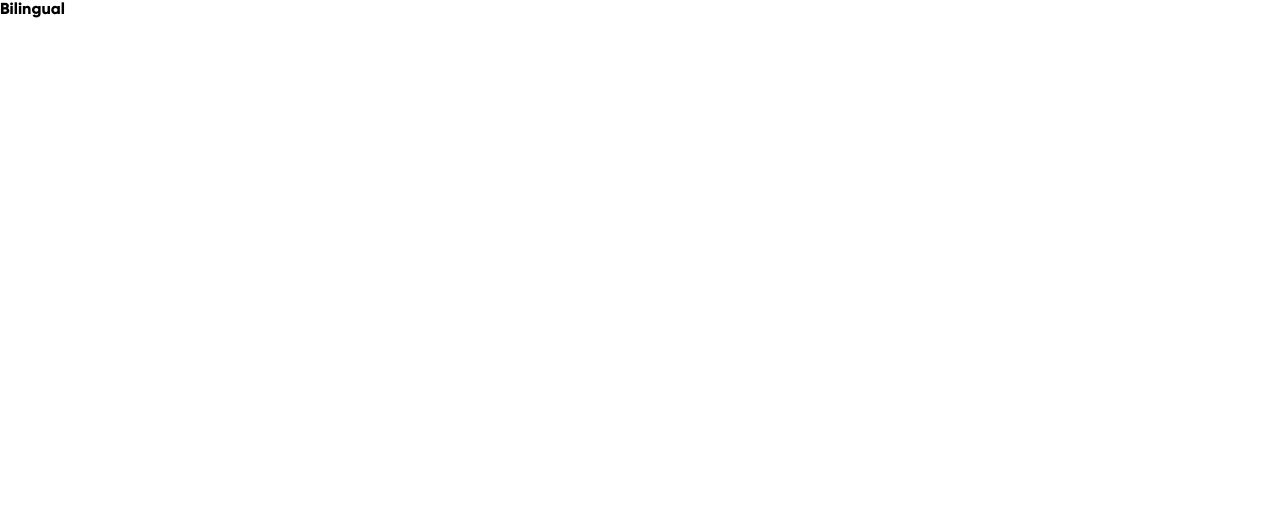
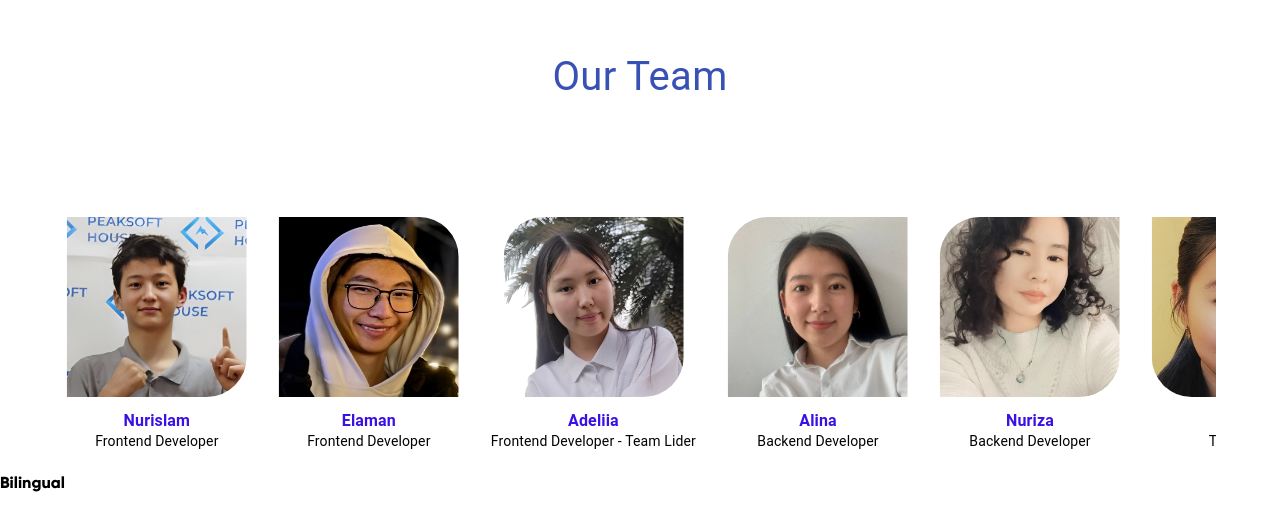
Before and after one commit to peaksoft-school/bilingual-js11, a React (Create React App) app: page / in a window 1280 px wide. Shown: the top 530 px of the page. Built offline with nearby package versions, Linux system fonts and the light colour scheme; grey boxes are pictures that could not be loaded.

Commit message:
added indentation

```diff
--- a/src/App.jsx
+++ b/src/App.jsx
@@ -1,7 +1,13 @@
 import './App.css'
+import TeamList from './components/TeamList'
 
 const App = () => {
-   return <div>Bilingual</div>
+   return (
+      <div>
+         <TeamList />
+         Bilingual
+      </div>
+   )
 }
 
 export default App
```
Also changed, not shown: src/components/TeamList.jsx (+14 -0 lines).
